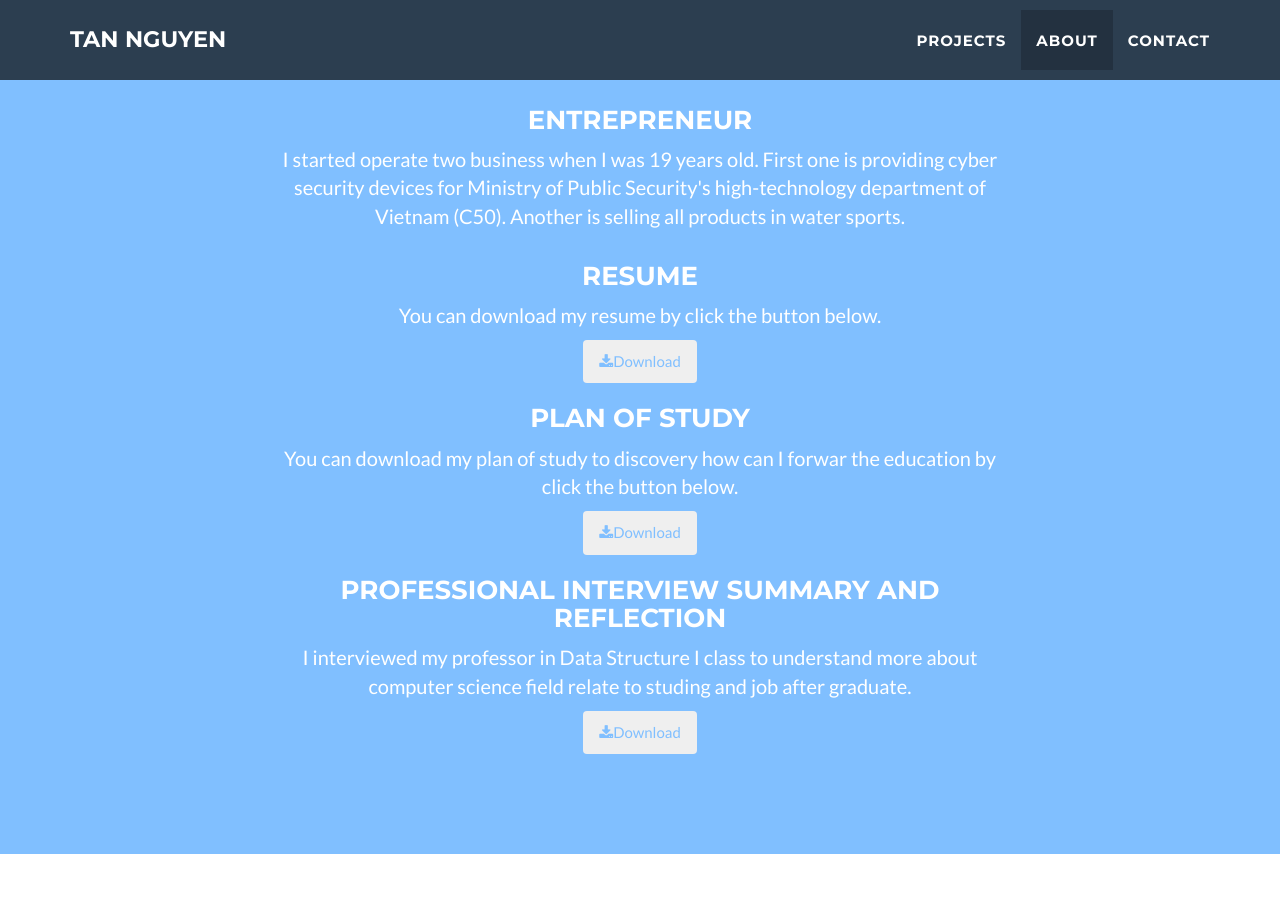
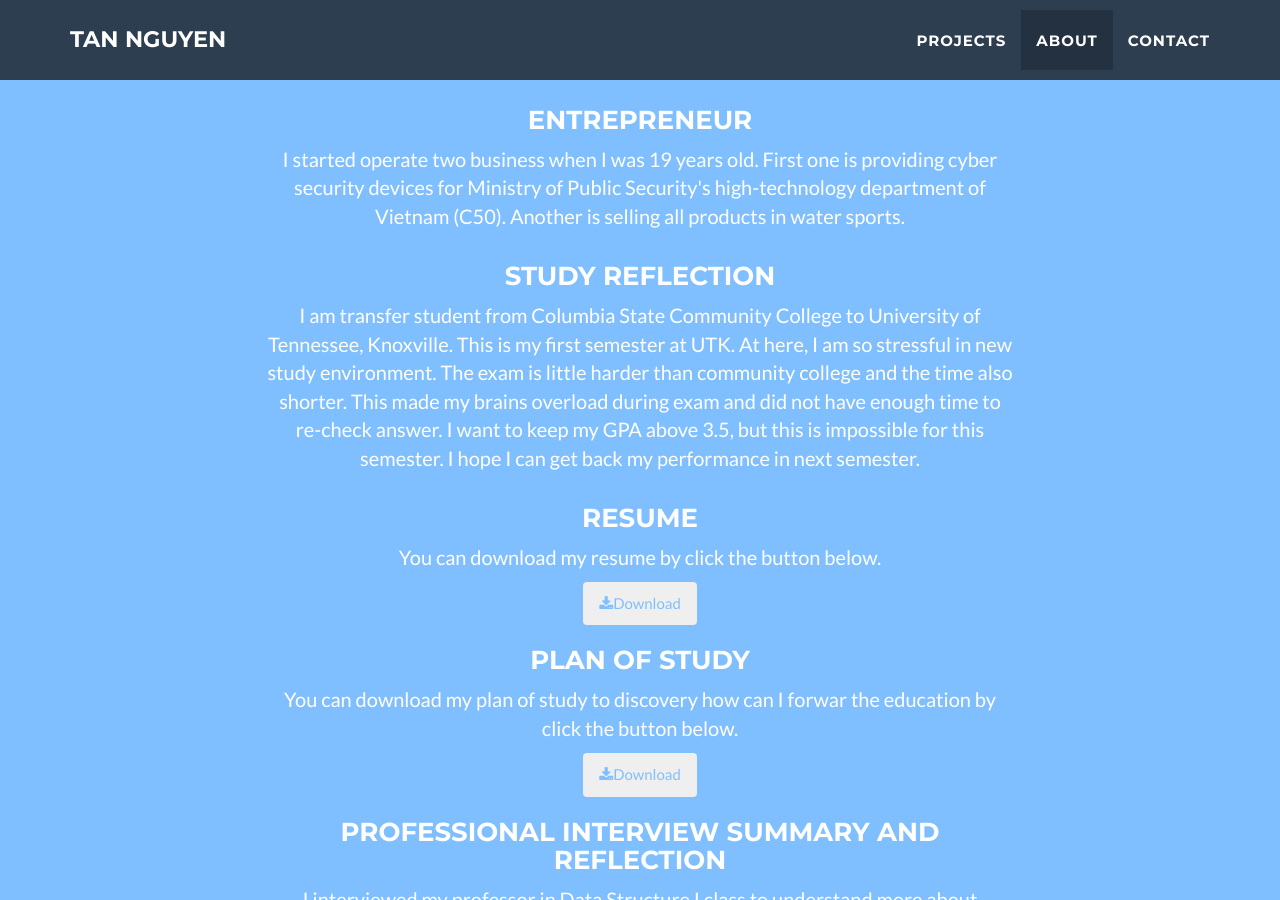
Before and after one commit to tannguyencanh/tannguyencanh.github.io, a Jekyll site: the page built from index.html, in a window 1280 px wide and 900 px high, scrolled down 2201 px. Built offline with Jekyll 4.4.1, drawn with Linux system fonts in a browser that asks for light colours.

Commit message:
Update about.html

```diff
--- a/_includes/about.html
+++ b/_includes/about.html
@@ -23,6 +23,10 @@
                     <h3>Entrepreneur</h3>
                     <p>I started operate two business when I was 19 years old. First one is providing cyber security devices for Ministry of Public Security's high-technology department of Vietnam (C50). Another is selling all products in water sports.</p>
                 </div>
+		<div class="col-lg-8 col-lg-offset-2 text-center">
+                    <h3>Study Reflection</h3>
+                    <p>I am transfer student from Columbia State Community College to University of Tennessee, Knoxville. This is my first semester at UTK. At here, I am so stressful in new study environment. The exam is little harder than community college and the time also shorter. This made my brains overload during exam and did not have enough time to re-check answer. I want to keep my GPA above 3.5, but this is impossible for this semester. I hope I can get back my performance in next semester.</p>
+                </div>
                 <div class="col-lg-8 col-lg-offset-2 text-center">
                     <h3>Resume</h3>
                     <p>You can download my resume by click the button below.</p>
```
